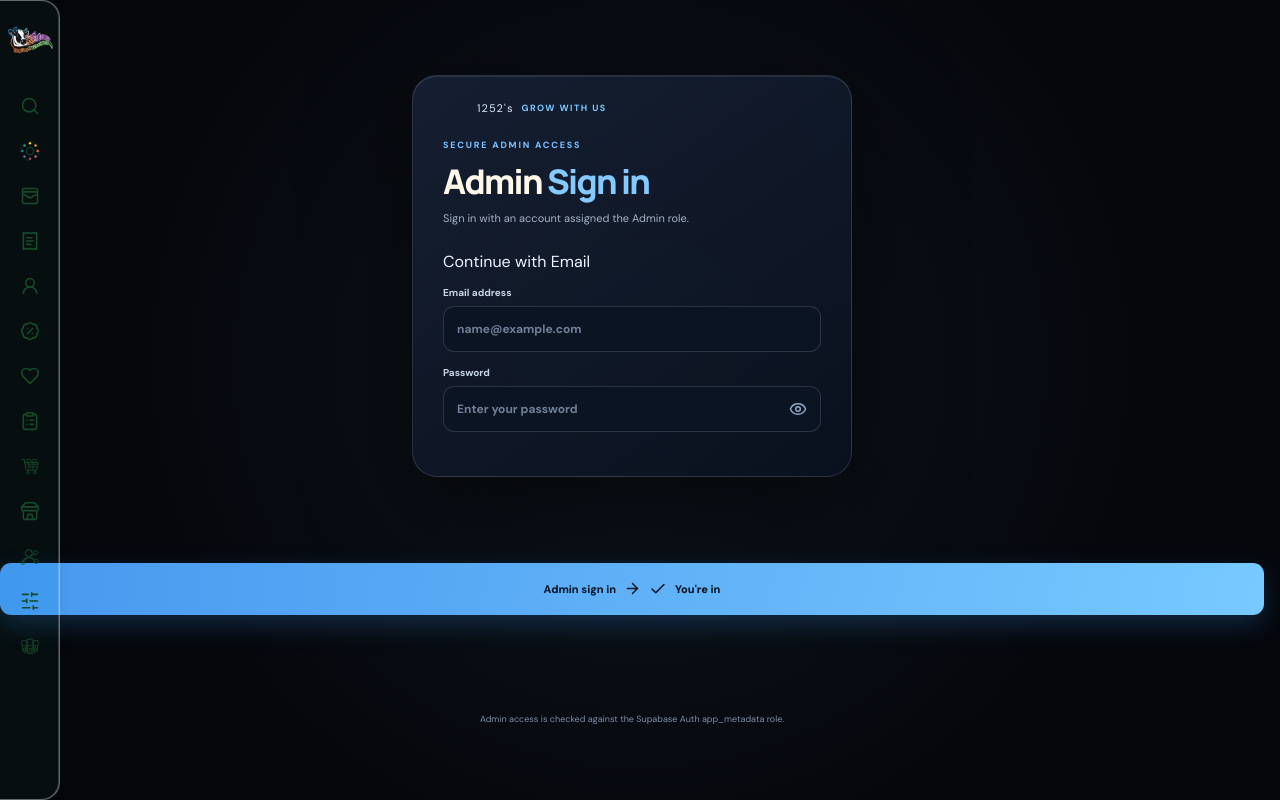
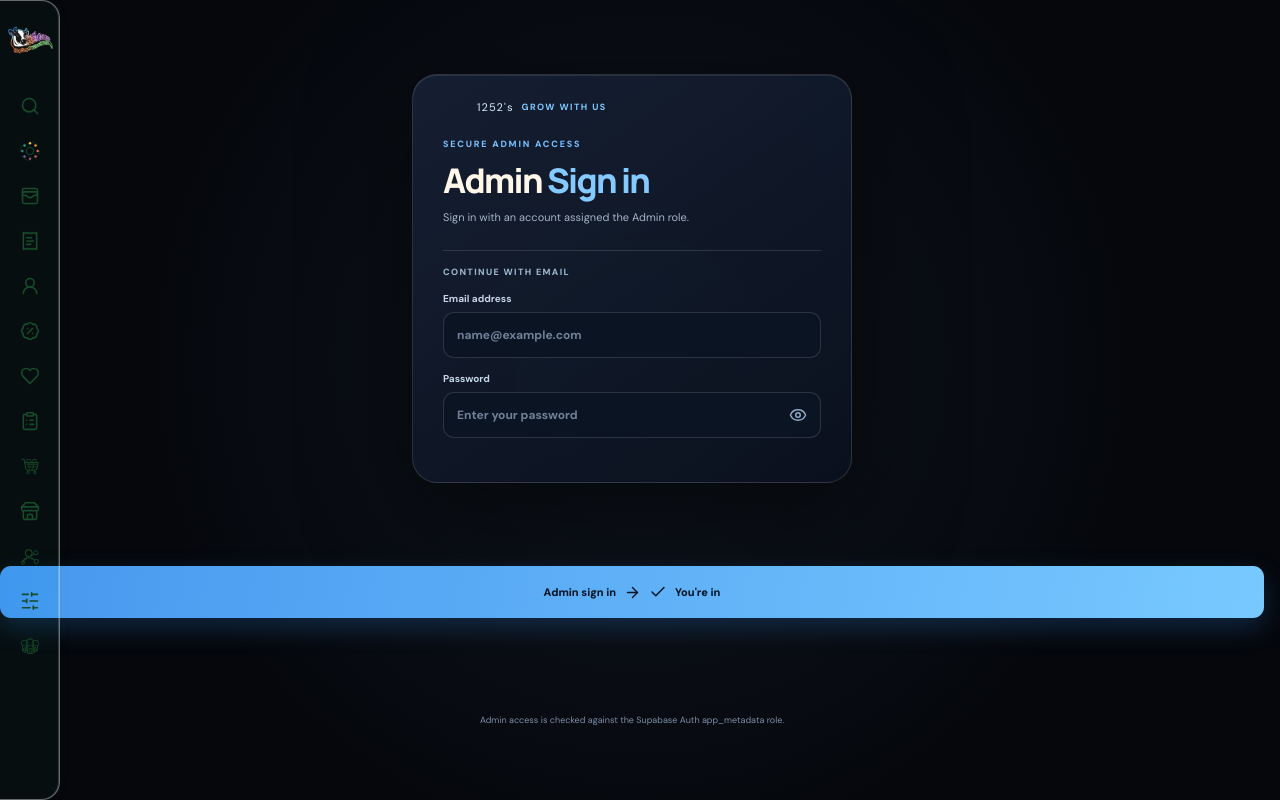
Before and after one commit to eprojects1252/1252-s-grow-with-us, a Next.js app: page /admin in a window 1280 px wide. Built offline with nearby package versions, Linux system fonts and the light colour scheme.

Commit message:
Style four authentication methods

```diff
--- a/app/globals.css
+++ b/app/globals.css
@@ -840,3 +840,7 @@ main,main:has(.store-sidebar-expanded){padding-left:0!important}
 @media(prefers-reduced-motion:reduce){.site-active-dust i{animation:none!important;opacity:.7!important}}
 
 .site-active-dust{opacity:1!important;visibility:visible!important;display:block!important}
+
+/* Authentication method heading for the email/password option. */
+.auth-method-label{margin:18px 0 2px;padding-top:15px;border-top:1px solid #ffffff20;color:#9db6d0;font-size:9px;font-weight:800;letter-spacing:.15em;text-transform:uppercase}
+.auth-google svg{display:block;flex:0 0 19px}
```
